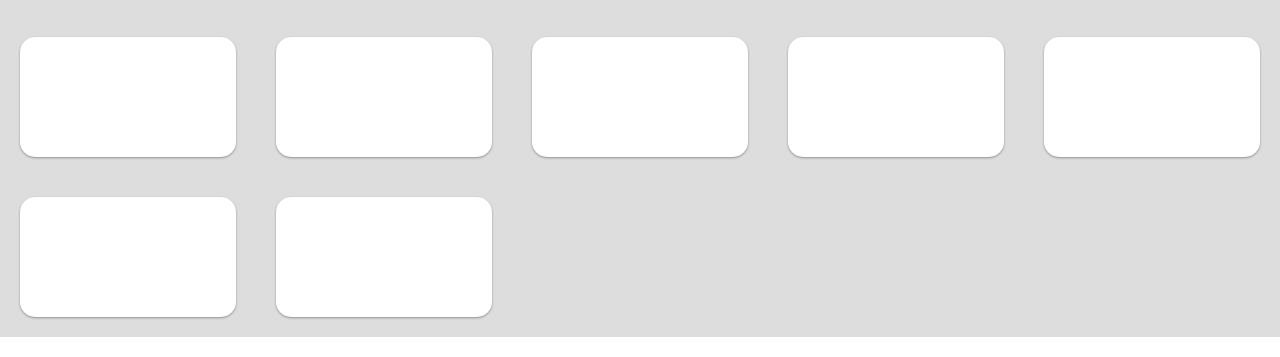
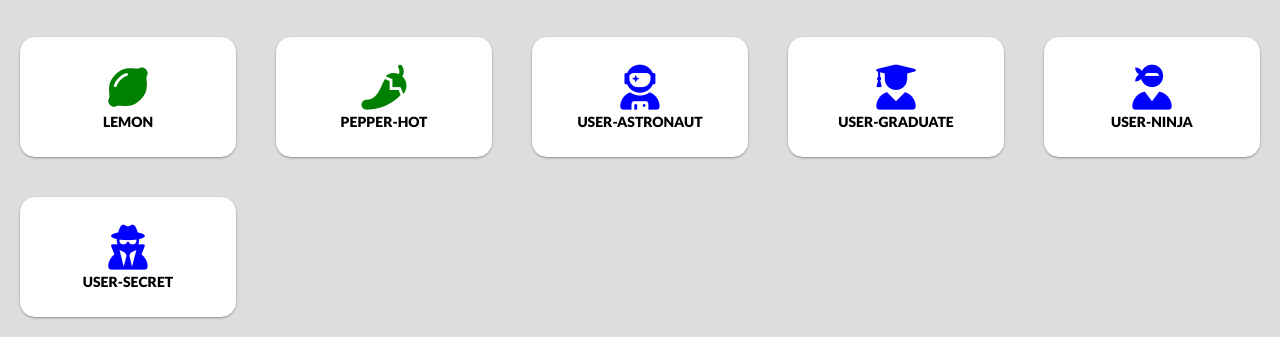
Before and after one commit to SimoneSpirito01/js-es6-icons, a plain HTML site: page index.html in a window 1280 px wide. Shown: the part 443-800 px from the top of the page. Drawn offline with Linux system fonts and the light colour scheme.

Commit message:
milestone 1 e 2

```diff
--- a/css/style.css
+++ b/css/style.css
@@ -54,4 +54,19 @@ main {
     box-shadow: rgba(0, 0, 0, 0.12) 0px 1px 3px, rgba(0, 0, 0, 0.24) 0px 1px 2px;
     border-radius: 15px;
     margin: 20px;
+    display: flex;
+    flex-direction: column;
+    justify-content: center;
+    align-items: center;
 }
+
+.card i {
+    font-size: 45px;
+}
+
+.card span {
+    font-size: 14px;
+    text-transform: uppercase;
+    font-weight: bold;
+    margin-top: 3px;
+}
--- a/index.html
+++ b/index.html
@@ -30,6 +30,10 @@
 
     <main>
         <div class="container">
+            <!-- <div class="card">
+                <i class="fas fa-cat"></i>
+                <span>cat</span>
+            </div>
             <div class="card"></div>
             <div class="card"></div>
             <div class="card"></div>
@@ -45,8 +49,7 @@
             <div class="card"></div>
             <div class="card"></div>
             <div class="card"></div>
-            <div class="card"></div>
-            <div class="card"></div>
+            <div class="card"></div> -->
         </div>
     </main>
 
--- a/js/data.js
+++ b/js/data.js
@@ -1,4 +1,4 @@
-[
+const cards = [
 	{
 		name: 'cat',
 		prefix: 'fa-',
@@ -112,3 +112,17 @@
 		color: 'blue'
 	}
 ];
+
+let card = '';
+
+cards.forEach(element => {
+	card +=
+	`
+	<div class="card">
+		<i style="color:${element.color}"class="${element.family} ${element.prefix}${element.name}"></i>
+		<span>${element.name}</span>
+    </div>
+	`
+})
+
+document.querySelector('.container').innerHTML = card;
```
